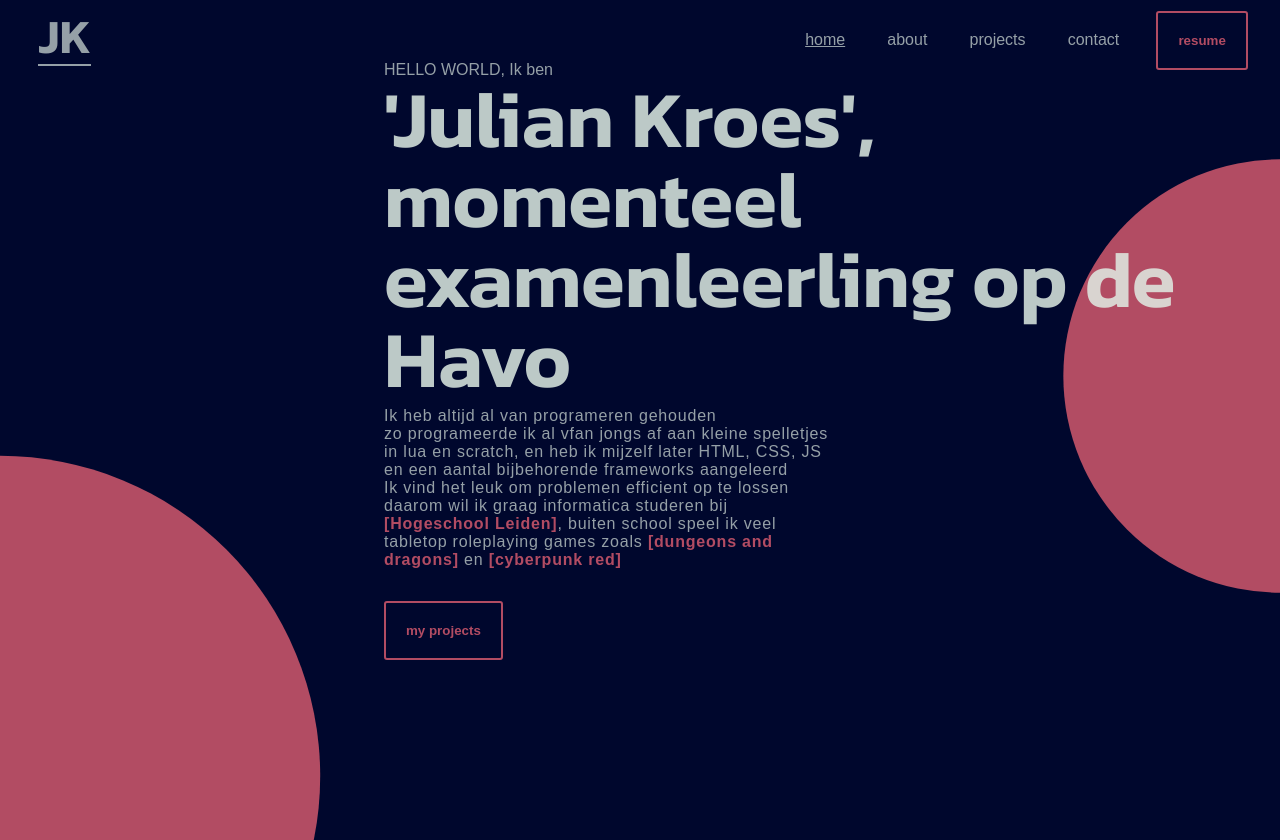
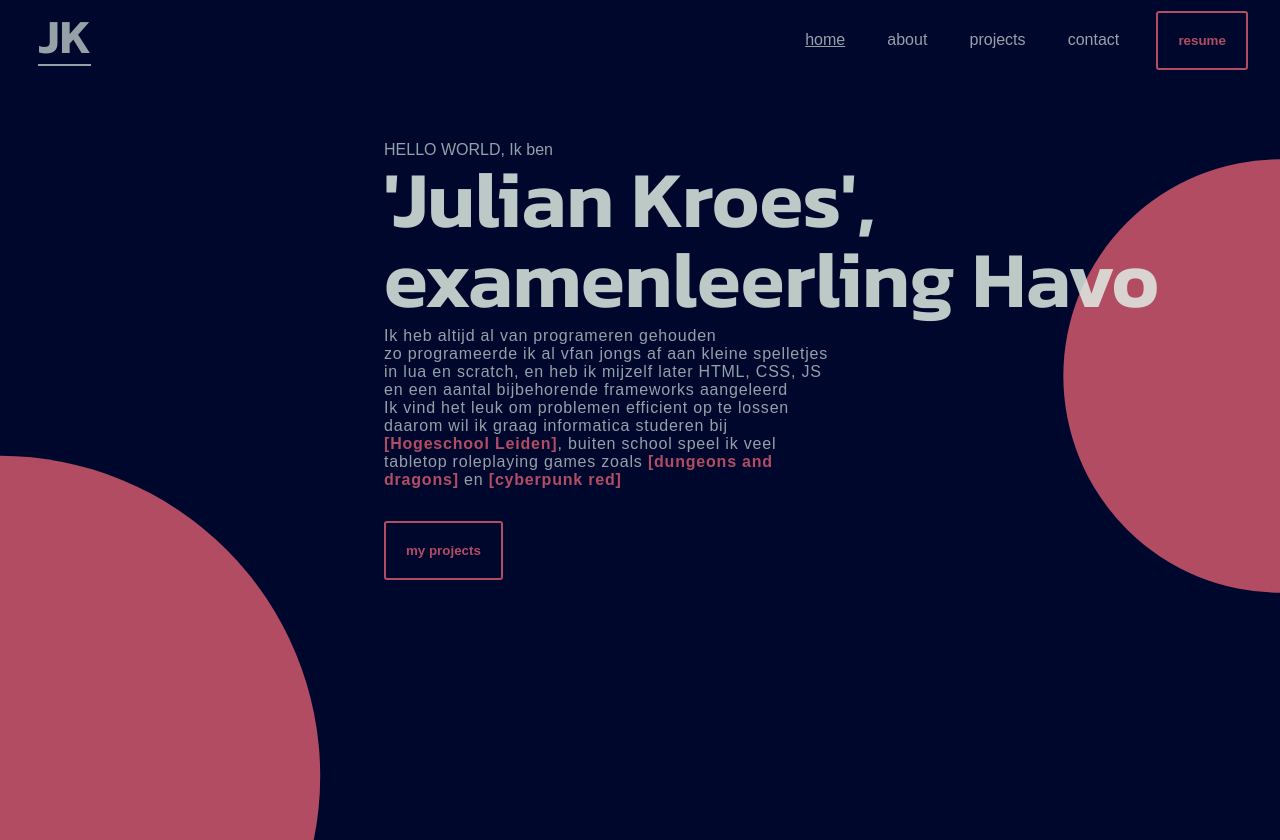
Before and after one commit to julian118/portfolio-site, a plain HTML site: page index.html in a window 1280 px wide. Drawn offline with Linux system fonts and the light colour scheme.

Commit message:
Update index.html

```diff
--- a/index.html
+++ b/index.html
@@ -22,9 +22,9 @@
     <div class="mainContent">
         <div class="mainText">
             <div class="smallTitle">HELLO WORLD, Ik ben </div>
-            <div class="mainTitle">'Julian Kroes',  <br> momenteel examenleerling op de Havo</div>
+            <div class="mainTitle">'Julian Kroes',  <br> examenleerling Havo</div>
             <div class="subText"> Ik heb altijd al van programeren gehouden <br> zo programeerde ik al vfan jongs af aan kleine spelletjes in lua en scratch, en heb ik mijzelf later HTML, CSS, JS en een aantal bijbehorende frameworks aangeleerd
-                <br> Ik vind het leuk om problemen efficient op te lossen daarom wil ik graag informatica studeren bij <br>
+                <br> Ik vind het leuk om problemen efficient op te lossen daarom wil ik graag informatica studeren bij
                  <a href="https://www.hsleiden.nl/">[Hogeschool Leiden]</a>, buiten school speel ik veel tabletop roleplaying games zoals <a href="https://www.dndbeyond.com/">[dungeons and dragons]</a> en <a href="https://cyberpunk.fandom.com/wiki/Cyberpunk_RED">[cyberpunk red]</a> </div>
             <button class="callToAction">my projects</button>
 
```
